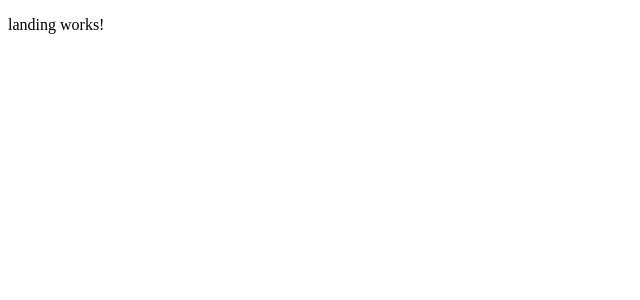
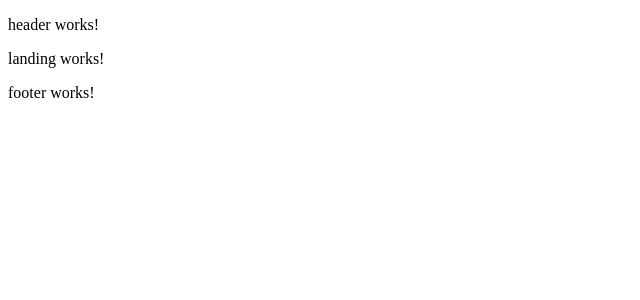
Before and after one commit to daposta/fashion-afrik-public, an Angular app: page / in a window 1280 px wide. Shown: the top 300 px of the page, without its empty margins (0-640 px from the left). Built offline with nearby package versions, Linux system fonts and the light colour scheme.

Commit message:
landing page fix

```diff
--- a/src/app/components/landing/landing.component.html
+++ b/src/app/components/landing/landing.component.html
@@ -1,3 +1,6 @@
-<p>
+ <app-header></app-header>
+ <p>
   landing works!
 </p>
+
+<app-footer></app-footer>
```
